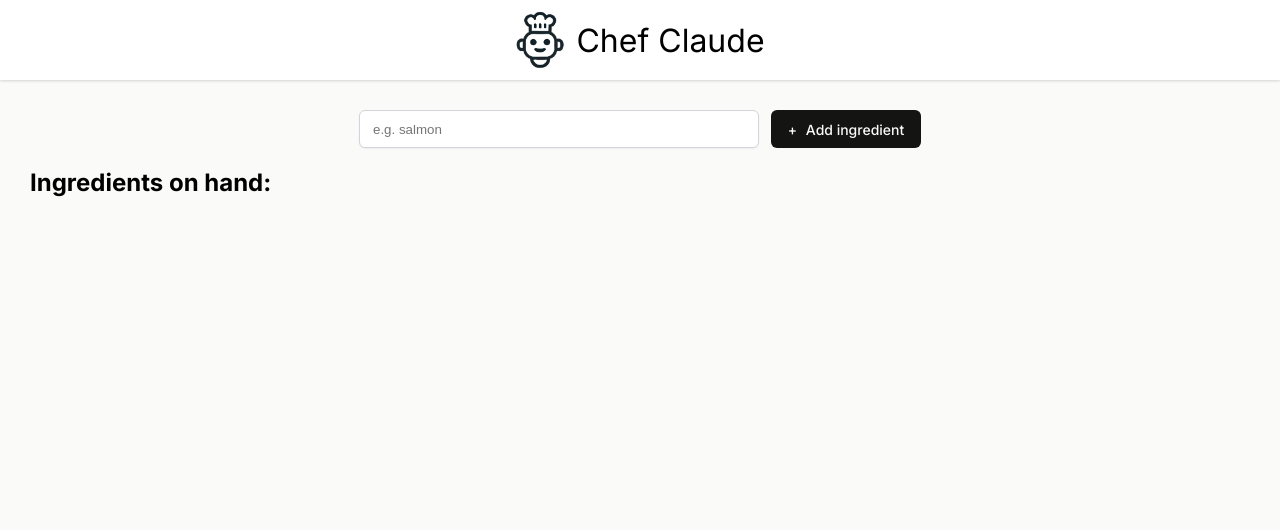
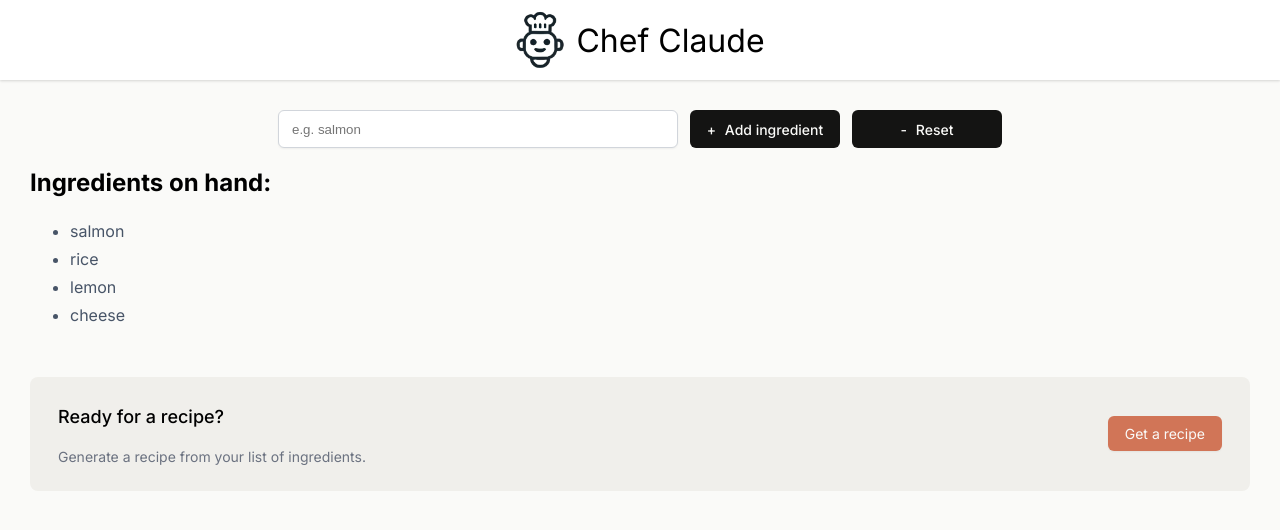
Before and after one commit to DaniqueJ-R/chef-claude, a React (Vite) app: page / in a window 1280 px wide. Shown: the top 530 px of the page. Built offline with nearby package versions, Linux system fonts and the light colour scheme.

Commit message:
Added reset button and no ingredient alert

```diff
--- a/src/components/Main.jsx
+++ b/src/components/Main.jsx
@@ -21,8 +21,9 @@ export async function getRecipeFromMistral(ingredientsArr) {
 
 export default function Main() {
 
-    const [ingredients, setIngredients] = React.useState([])
+    const [ingredients, setIngredients] = React.useState(['salmon', 'rice', 'lemon', 'cheese'])
     const [aiRecipe, setAiRecipe] = React.useState("")
+    const [reset, setReset] = React.useState([])
 
     async function getRecipe() {
         const recipeMarkdown = await getRecipeFromMistral(ingredients)
@@ -31,7 +32,16 @@ export default function Main() {
 
     function addIngredients(formData) {
         const newIngredient = formData.get("ingredient")
+
+        if (!newIngredient){
+            alert('Please add an ingredient to the list')
+        } else (
         setIngredients(prevIngredients => [...prevIngredients, newIngredient])
+        )
+    }
+
+    function resetIngredients () {
+        setIngredients(reset)
     }
 
     return(
@@ -42,6 +52,7 @@ export default function Main() {
                 placeholder="e.g. salmon"
                 aria-label="Add Ingredient" />
                 <button type="submit"> Add ingredient</button>
+                <button className='reset' type="reset" onClick={resetIngredients} > Reset</button>
             </form>
 
             <IngredientsList ingredients={ingredients} clickFunc={getRecipe}/>
--- a/src/index.css
+++ b/src/index.css
@@ -65,6 +65,11 @@ main {
     margin-right: 5px;
 }
 
+.add-ingredient-form > button.reset::before {
+    content: "-";
+    margin-right: 5px;
+}
+
 ul.ingredients-list {
     margin-bottom: 48px;
 }
```
